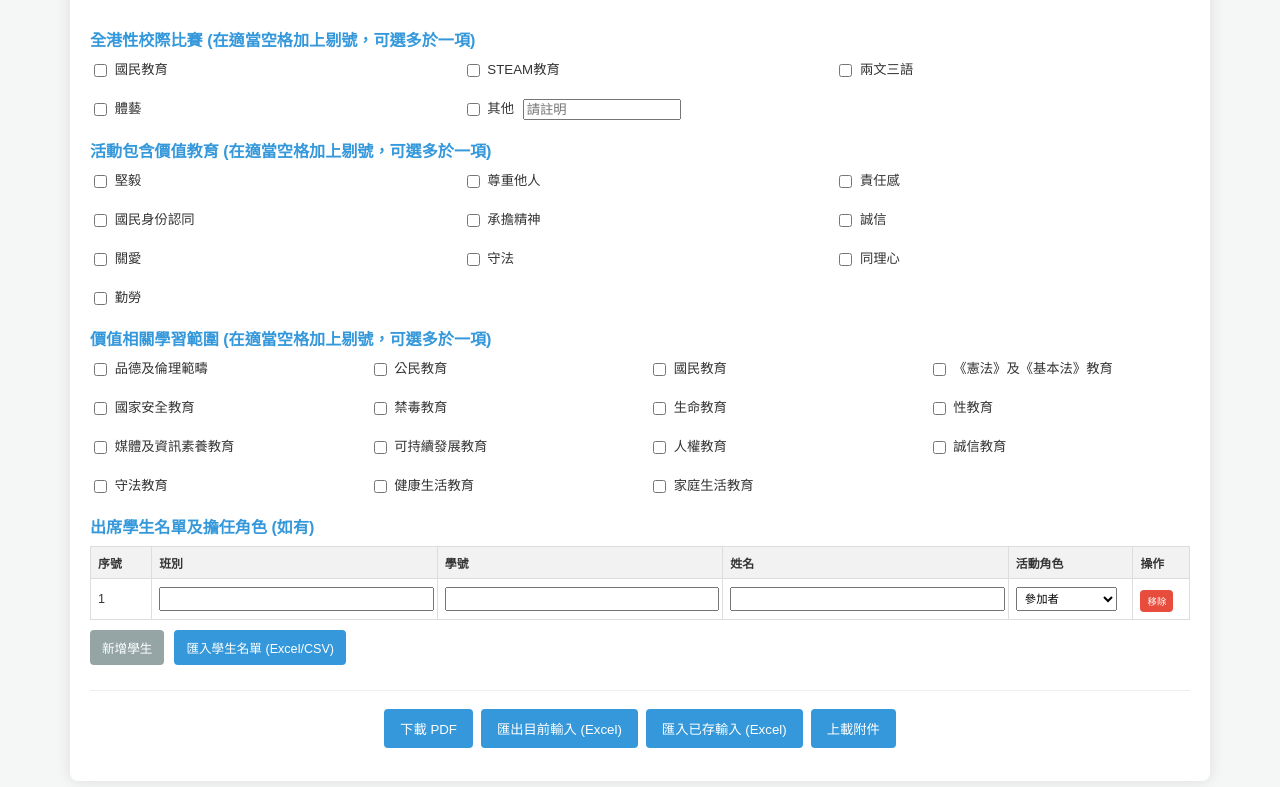
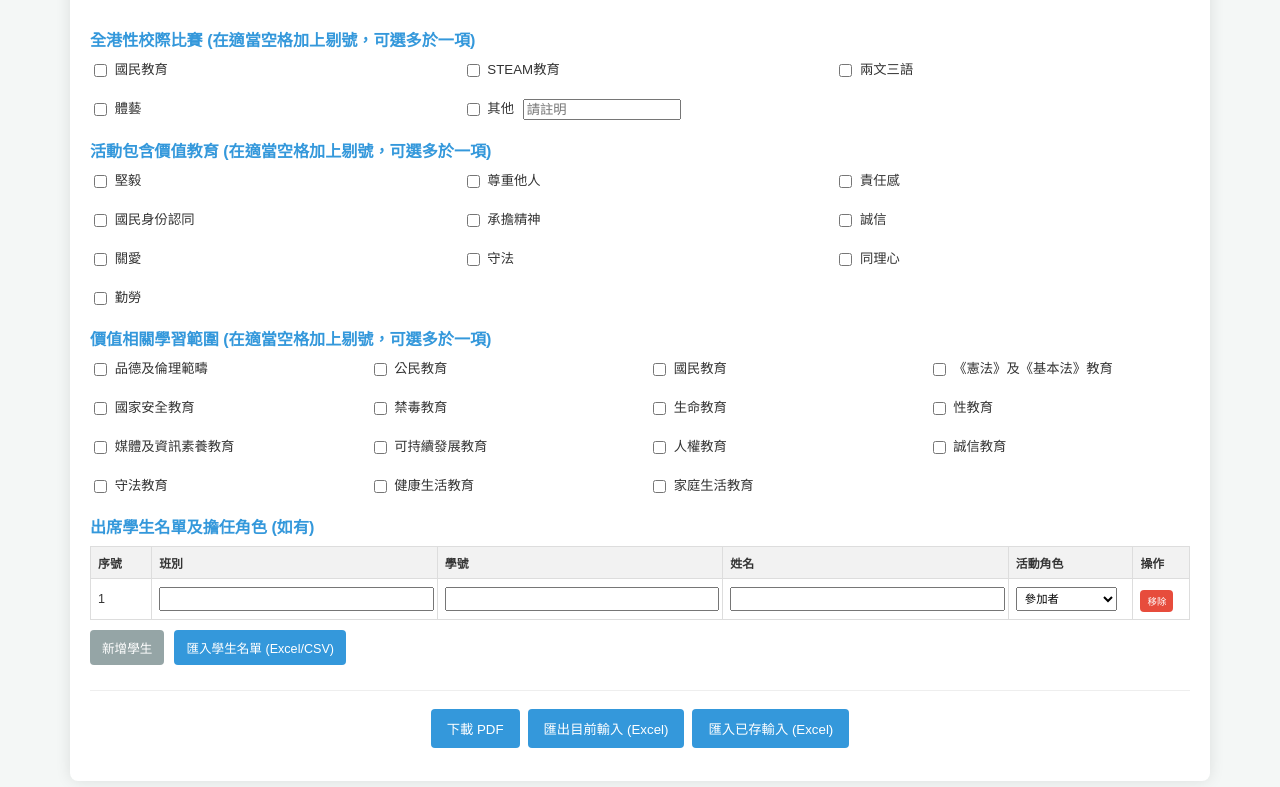
Before and after one commit to originbitsam/notice-creation, a plain HTML site: page index.html in a window 1280 px wide. Shown: the part 1164-1951 px from the top of the page. Drawn offline with nearby package versions, Linux system fonts and the light colour scheme; a script that the page names is missing.

Commit message:
Update index.html

```diff
--- a/index.html
+++ b/index.html
@@ -379,7 +379,7 @@
                 <button type="button" id="export-inputs-excel">匯出目前輸入 (Excel)</button>
                 <label for="import-excel-input" class="file-input-label secondary">匯入已存輸入 (Excel)</label>
                 <input type="file" id="import-excel-input" class="file-input-hidden" accept=".xlsx">
-                <label for="attachments-input" class="file-input-label secondary">上載附件</label>
+                <!-- <label for="attachments-input" class="file-input-label secondary">上載附件</label> -->
                 <input type="file" id="attachments-input" class="file-input-hidden" multiple accept=".pdf,.png,.jpg,.jpeg,.doc,.docx,.xls,.xlsx">
                 <div id="attachment-names" style="font-size:0.9em; color:#555; width:100%; text-align:center; margin-top:5px;"></div>
                 <button type="button" id="download-original-template" class="secondary hidden">下載原始Excel範本</button>
```
